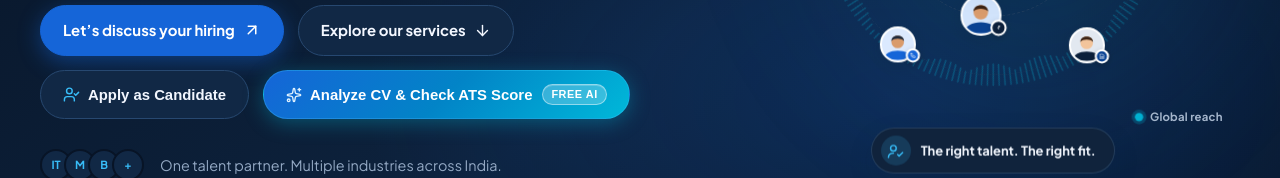
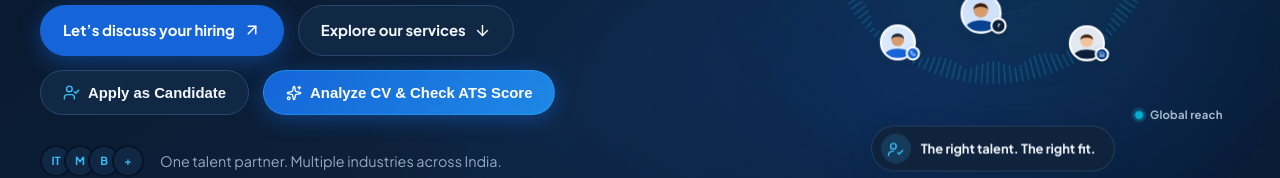
Before and after one commit to oryenzatalentservices-coder/Oryenza-Talent-Services, a React (Vite) app in the folder frontend/: page / in a window 1280 px wide. Shown: the part 487-665 px from the top of the page. Built offline with nearby package versions, Linux system fonts and the light colour scheme; no server answers.

Commit message:
feat: remove FREE AI badge and refine AI CV button color to brand royal blue

```diff
--- a/frontend/src/components/Hero.jsx
+++ b/frontend/src/components/Hero.jsx
@@ -67,7 +67,6 @@ export default function Hero({
               >
                 <Sparkles size={16} className="hero-ai-btn-icon" />
                 <span>Analyze CV & Check ATS Score</span>
-                <span className="hero-ai-badge">Free AI</span>
               </button>
             </div>
 
--- a/frontend/src/styles/index.css
+++ b/frontend/src/styles/index.css
@@ -377,11 +377,11 @@ iframe {
    FEATURED AI HERO BUTTON (Next to Apply as Candidate)
    ======================================================== */
 .btn.hero-ai-btn {
-  background: linear-gradient(135deg, #1565d8 0%, #0284c7 55%, #0099cc 100%);
+  background: linear-gradient(135deg, #1565d8 0%, #1e88e5 100%);
   color: #ffffff;
-  border: 1px solid rgba(255, 255, 255, 0.28);
-  box-shadow: 0 4px 18px rgba(14, 132, 233, 0.32), inset 0 1px 0 rgba(255, 255, 255, 0.3);
-  font-weight: 750;
+  border: 1px solid rgba(255, 255, 255, 0.24);
+  box-shadow: 0 4px 16px rgba(21, 101, 216, 0.26);
+  font-weight: 700;
   display: inline-flex;
   align-items: center;
   gap: 8px;
@@ -390,43 +390,19 @@ iframe {
 
 .btn.hero-ai-btn:hover {
   transform: translateY(-2px);
-  background: linear-gradient(135deg, #0f55bb 0%, #0284c7 60%, #0088b8 100%);
-  box-shadow: 0 8px 24px rgba(14, 132, 233, 0.48), inset 0 1px 0 rgba(255, 255, 255, 0.4);
+  background: linear-gradient(135deg, #0f55bb 0%, #1565d8 100%);
+  box-shadow: 0 8px 24px rgba(21, 101, 216, 0.42);
   color: #ffffff;
 }
 
 .btn.hero-ai-btn .hero-ai-btn-icon {
-  color: #e0f2fe;
+  color: #ffffff;
   flex-shrink: 0;
-  transition: transform 0.25s cubic-bezier(0.34, 1.56, 0.64, 1), color 0.2s ease;
+  transition: transform 0.25s cubic-bezier(0.34, 1.56, 0.64, 1);
 }
 
 .btn.hero-ai-btn:hover .hero-ai-btn-icon {
-  transform: rotate(15deg) scale(1.18);
-  color: #ffffff;
-}
-
-.btn.hero-ai-btn .hero-ai-badge {
-  font-size: 0.68rem;
-  font-weight: 800;
-  padding: 3px 8px;
-  border-radius: 999px;
-  letter-spacing: 0.05em;
-  text-transform: uppercase;
-  background: rgba(255, 255, 255, 0.22);
-  color: #ffffff;
-  border: 1px solid rgba(255, 255, 255, 0.45);
-  line-height: 1.2;
-  display: inline-flex;
-  align-items: center;
-  margin-left: 2px;
-  box-shadow: inset 0 1px 0 rgba(255, 255, 255, 0.2);
-  transition: background 0.2s ease, border-color 0.2s ease;
-}
-
-.btn.hero-ai-btn:hover .hero-ai-badge {
-  background: rgba(255, 255, 255, 0.34);
-  border-color: rgba(255, 255, 255, 0.65);
+  transform: rotate(15deg) scale(1.15);
 }
 
 .hero-actions {
@@ -2183,15 +2159,15 @@ html.oryenza-dark .menu {
 
 /* Buttons in Dark Mode */
 html.oryenza-dark .btn.hero-ai-btn {
-  background: linear-gradient(135deg, #1565d8 0%, #0284c7 50%, #00b8d9 100%);
+  background: linear-gradient(135deg, #1565d8 0%, #1e88e5 100%);
   color: #ffffff;
   border-color: rgba(56, 189, 248, 0.35);
-  box-shadow: 0 4px 20px rgba(0, 184, 217, 0.35);
+  box-shadow: 0 4px 20px rgba(21, 101, 216, 0.45);
 }
 
 html.oryenza-dark .btn.hero-ai-btn:hover {
-  background: linear-gradient(135deg, #1971f0 0%, #0ea5e9 60%, #00cce6 100%);
-  box-shadow: 0 8px 28px rgba(0, 184, 217, 0.55);
+  background: linear-gradient(135deg, #1971f0 0%, #2563eb 100%);
+  box-shadow: 0 8px 28px rgba(37, 99, 235, 0.55);
 }
 
 html.oryenza-dark .btn.primary {
```
